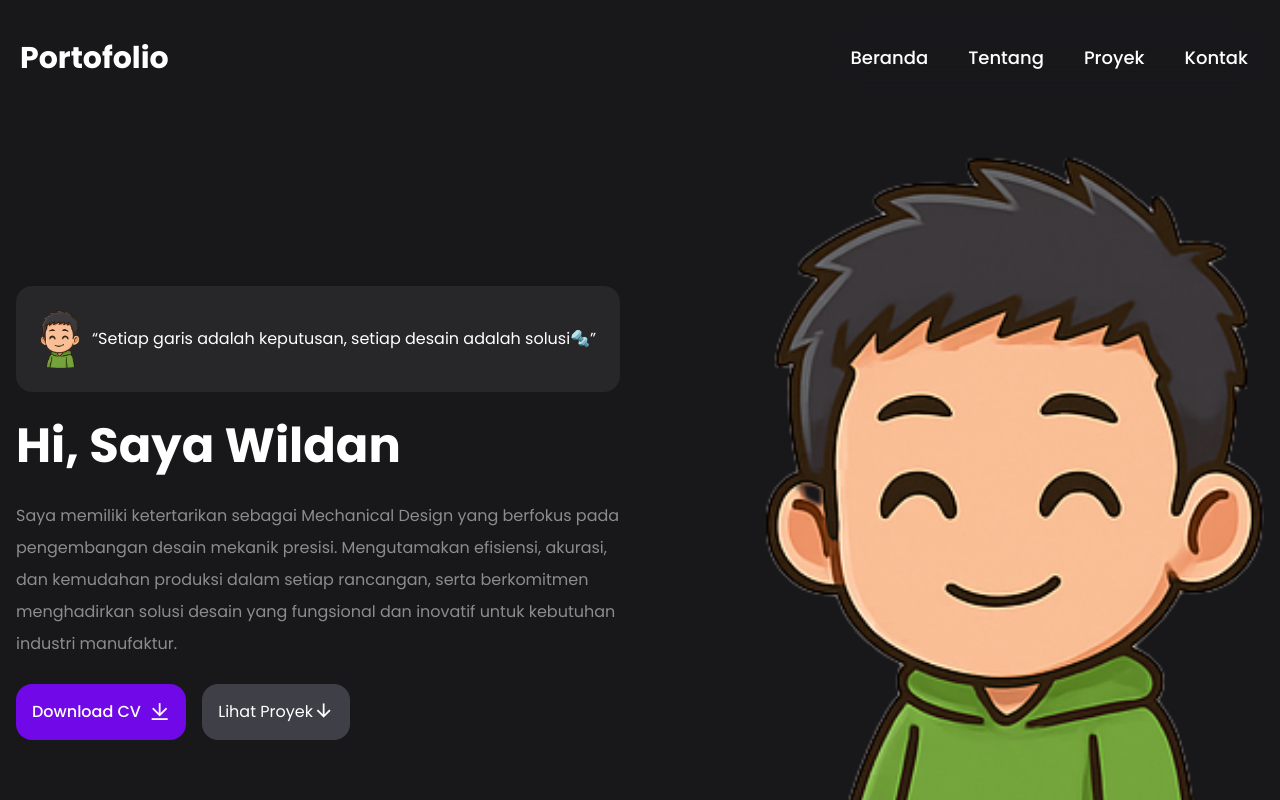
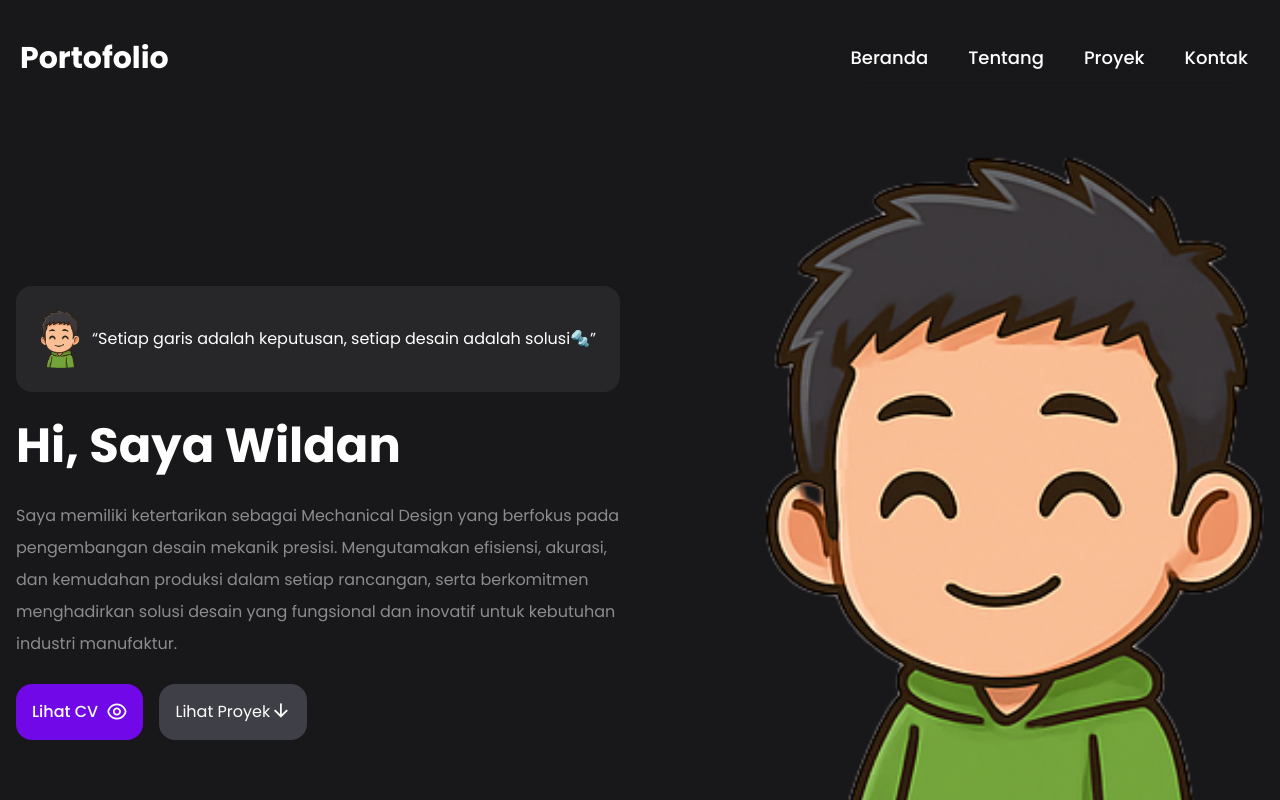
Before and after one commit to wildanibnu30/wildanibnu30.github.io, a React (Vite) app: page / in a window 1280 px wide. Shown: the top 800 px of the page. Built offline with nearby package versions, Linux system fonts and the light colour scheme.

Commit message:
Update App.jsx

```diff
--- a/src/App.jsx
+++ b/src/App.jsx
@@ -15,14 +15,19 @@ function App() {
           <div className="flex items-center sm:gap-4 gap-2">
   <a
     href="/CV_Wildan_Ibnu_Jamil.pdf"
-              download="CV_Wildan_Ibnu_Jamil.pdf"
+    target="_blank"
+    rel="noopener noreferrer"
     className="flex items-center gap-2 bg-violet-700 p-4 rounded-2xl text-white font-medium hover:bg-violet-600 transition-all duration-300 hover:shadow-lg hover:shadow-violet-500/30"
   >
-              Download CV
-              <i className="ri-download-line ri-lg"></i>
+    Lihat CV
+    <i className="ri-eye-line ri-lg"></i>
   </a>
-            <a href="#proyek" className="bg-zinc-700 p-4 rounded-2xl hover:bg-zinc-600">Lihat Proyek<i className="ri-arrow-down-line ri-lg"></i></a>
+  <a href="#proyek" className="bg-zinc-700 p-4 rounded-2xl hover:bg-zinc-600">
+    Lihat Proyek
+    <i className="ri-arrow-down-line ri-lg"></i>
+  </a>
 </div>
+
         </div>
         <img src={DataImage.HeroImage} alt="Hero Image" className="w-[500px] md:ml-auto animate__animated animate__fadeInUp animate__delay-4s" loading="lazy" />
       </div>
```
Lines whose indentation alone changed are shown as unchanged.
